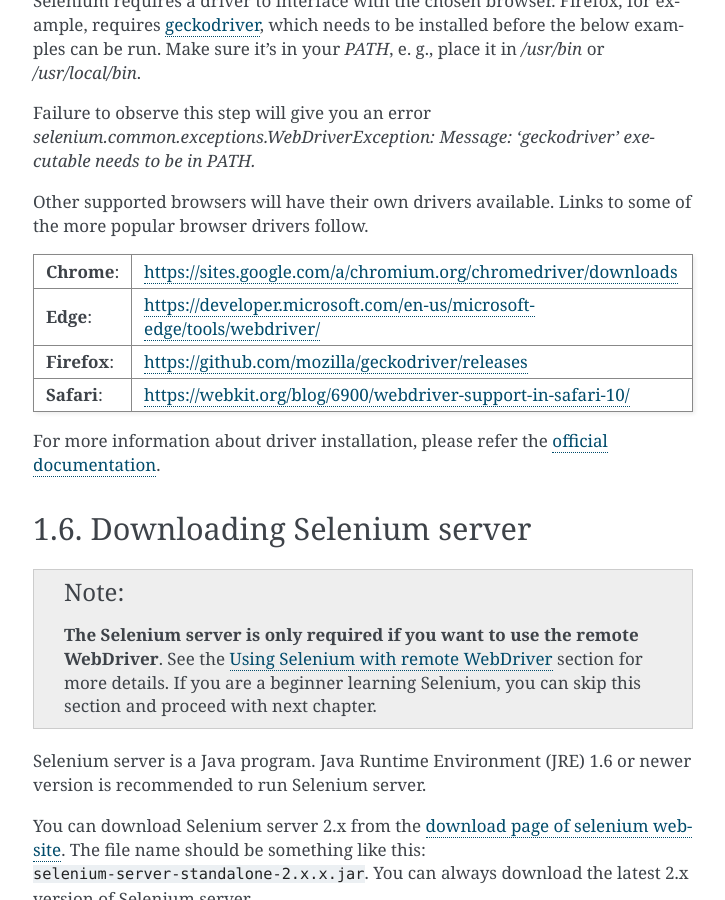
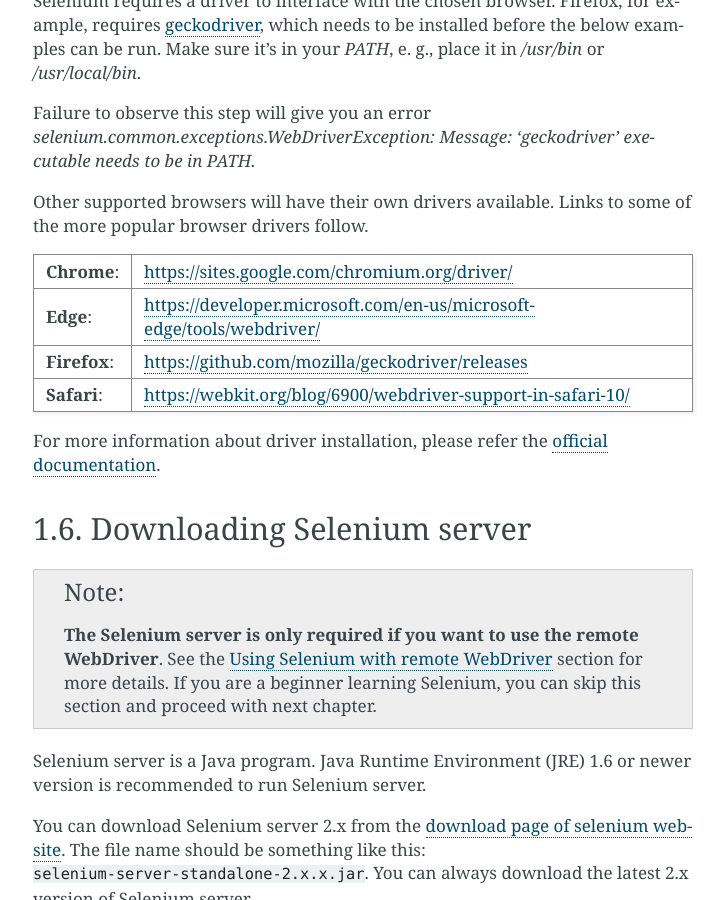
Before and after one commit to baijum/selenium-python, a Sphinx documentation site: the page built from source/installation.rst, in a window 1280 px wide and 900 px high, scrolled down 1752 px. Shown: the whole window, without its empty margins (387-1112 px from the left). Built offline with Sphinx 7.4.7, drawn with Linux system fonts in a browser that asks for light colours; some of the changed lines change nothing that is shown.

Commit message:
Update driver website link

```diff
--- a/source/installation.rst
+++ b/source/installation.rst
@@ -100,7 +100,7 @@
 the more popular browser drivers follow.
 
 +--------------+-----------------------------------------------------------------------+
-| **Chrome**:  | https://sites.google.com/a/chromium.org/chromedriver/downloads        |
+| **Chrome**:  | https://sites.google.com/chromium.org/driver/                         |
 +--------------+-----------------------------------------------------------------------+
 | **Edge**:    | https://developer.microsoft.com/en-us/microsoft-edge/tools/webdriver/ |
 +--------------+-----------------------------------------------------------------------+
```
